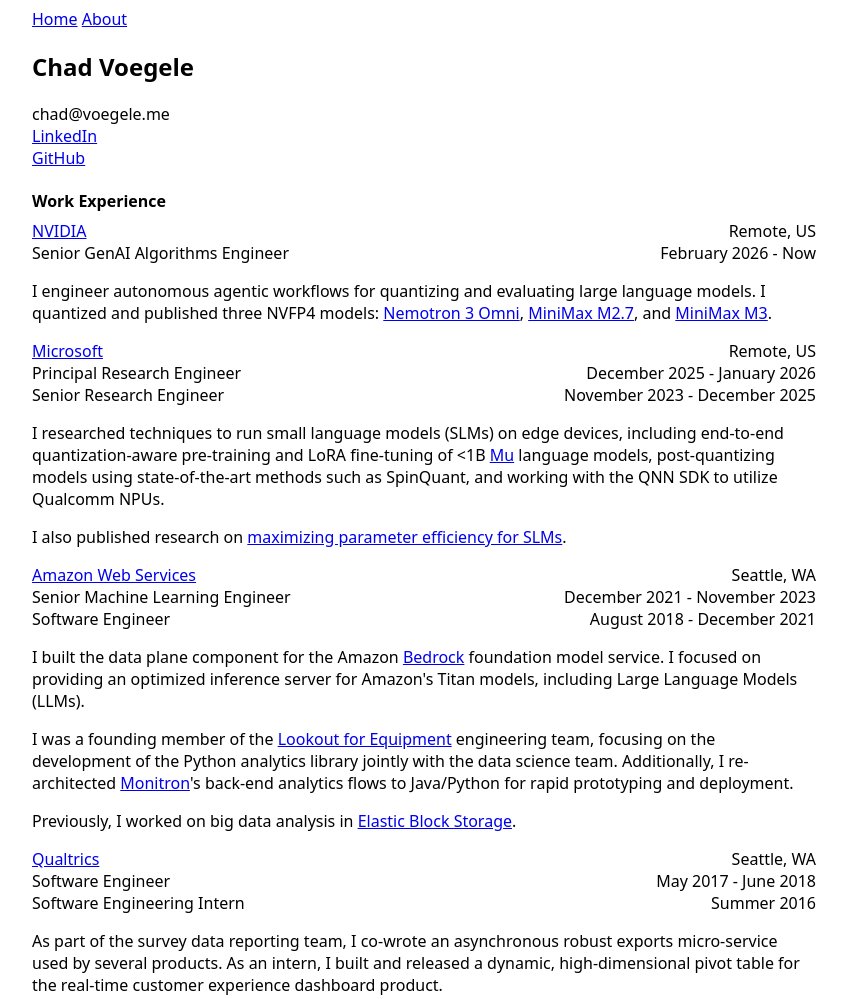
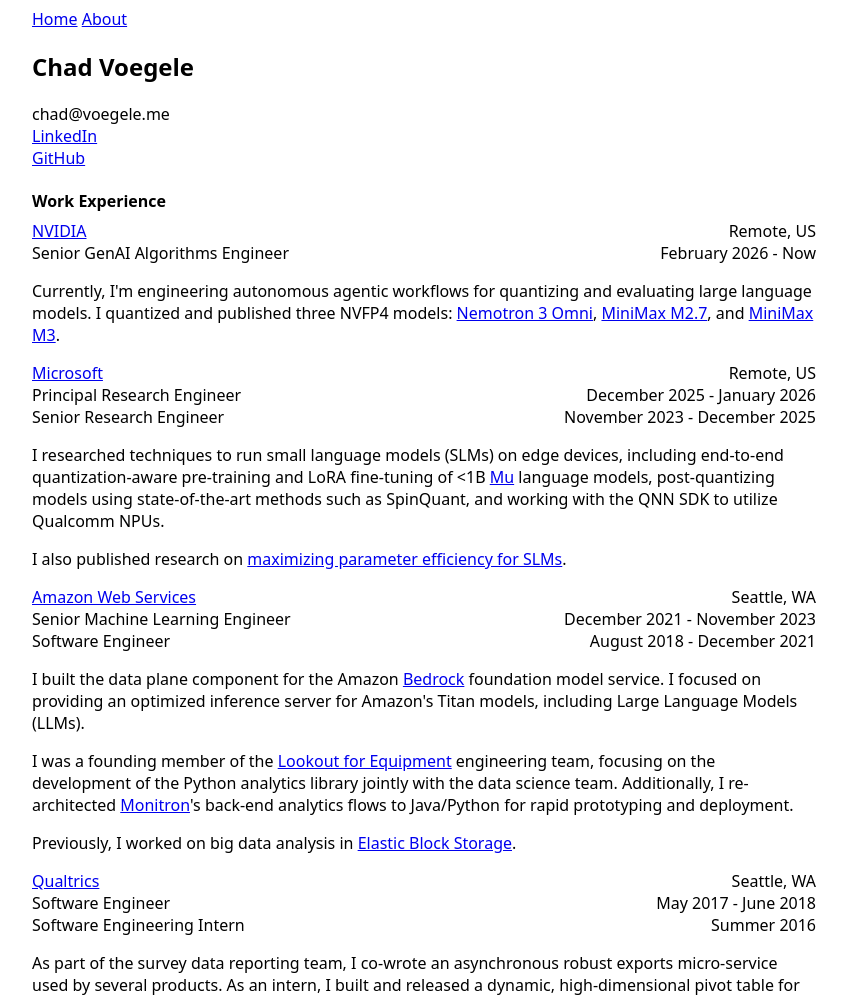
Before and after one commit to chadvoegele/blog, an Eleventy site: page about.njk in a window 1280 px wide. Shown: the top 999 px of the page, without its empty margins (216-1063 px from the left). Built offline with nearby package versions, Linux system fonts and the light colour scheme; Eleventy itself is replaced by a stand-in of ours; files that its build step writes are made by us from their sources.

Commit message:
Refine NVIDIA role introduction

```diff
--- a/about.njk
+++ b/about.njk
@@ -43,7 +43,7 @@
 {{ left_right('Senior GenAI Algorithms Engineer', 'February 2026 - Now') }}
 
 <p>
-I engineer autonomous agentic workflows for quantizing and evaluating large
+Currently, I'm engineering autonomous agentic workflows for quantizing and evaluating large
 language models. I quantized and published three NVFP4 models:
 <a href="https://huggingface.co/nvidia/Nemotron-3-Nano-Omni-30B-A3B-Reasoning-NVFP4">Nemotron 3 Omni</a>,
 <a href="https://huggingface.co/nvidia/MiniMax-M2.7-NVFP4">MiniMax M2.7</a>, and
```
